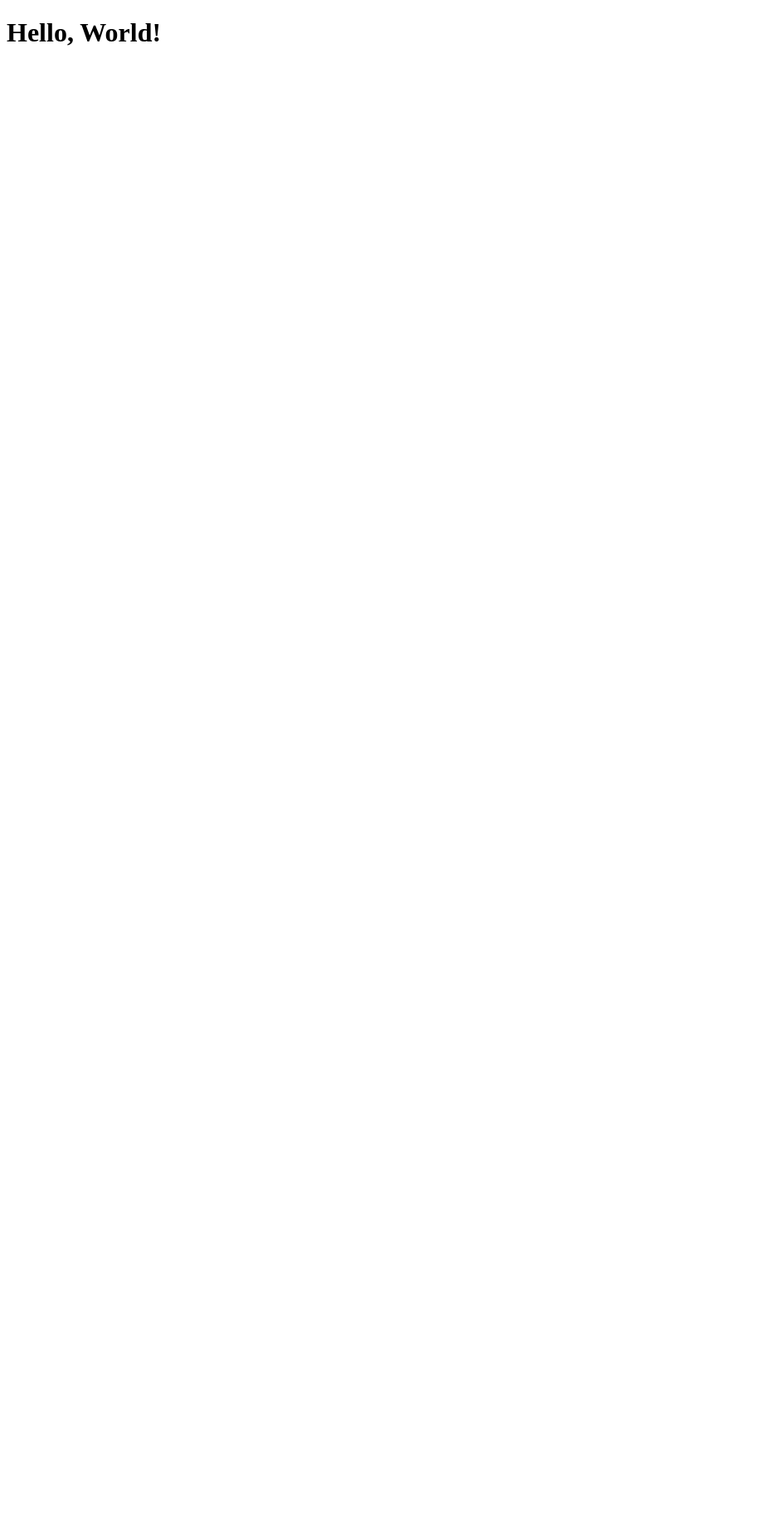
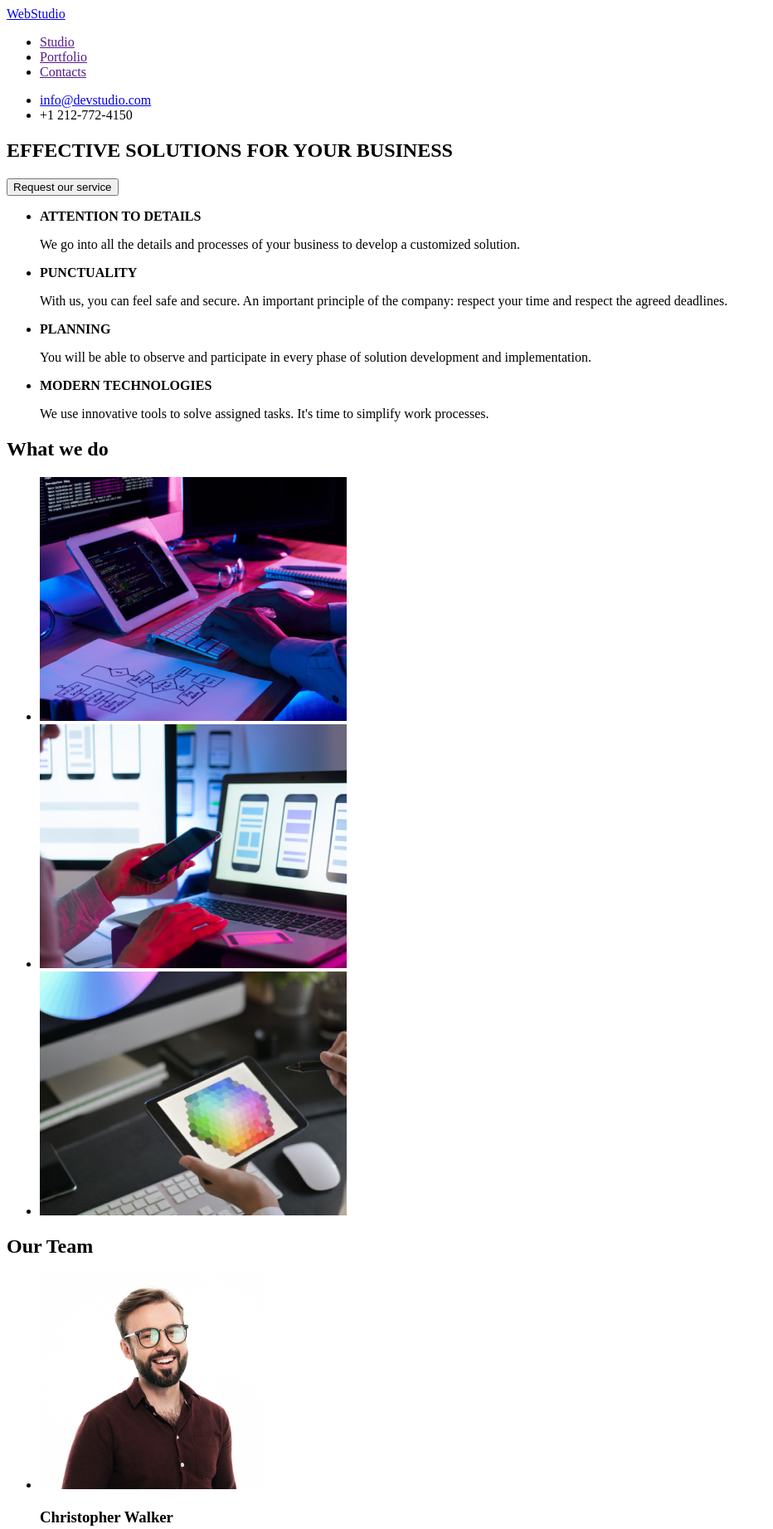
Before and after one commit to Joserodriguezbr/Joserodriguezbr-goit-markup-hw-01, a plain HTML site: page index.html in a window 1280 px wide. Shown: the top 1843 px of the page at 83% size, without its empty margins (0-932 px from the left). Before the commit the page ends 800 px from the top, so only its background shows below. Drawn offline with Linux system fonts and the light colour scheme.

Commit message:
Finished Homework
Finished the HTML part of the project

```diff
--- a/index.html
+++ b/index.html
@@ -4,9 +4,102 @@
     <meta charset="UTF-8">
     <meta http-equiv="X-UA-Compatible" content="IE=edge">
     <meta name="viewport" content="width=device-width, initial-scale=1.0">
-    <title>Document</title>
+    <title>WebStudio</title>
 </head>
 <body>
-    <h1>Hello, World!</h1>
+    <header>
+
+        <nav>
+
+            <a href="#">WebStudio</a>
+
+            <ul>
+                <li><a href="">Studio</a></li>
+                <li><a href="">Portfolio</a></li>
+                <li><a href="">Contacts</a></li>
+            </ul>
+
+        </nav>
+
+        <ul>
+            <li><a href="mailto:info@devstudio.com">info@devstudio.com</a></li>
+            <li><a href="tel:+12127724150"></a>+1 212-772-4150</li>
+        </ul>
+
+        <section>
+            <h1>EFFECTIVE SOLUTIONS FOR YOUR BUSINESS</h1>
+            <button type="button">Request our service</button>
+        </section>
+
+    </header>
+
+    <main>
+
+        <section>
+            <ul>
+                <li><strong>ATTENTION TO DETAILS</strong></li>
+                <p>We go into all the details and processes of your business to develop a customized solution.</p>
+
+                <li><strong>PUNCTUALITY</strong></li>
+                <p>With us, you can feel safe and secure. An important principle of the company: respect your time and respect the agreed
+                deadlines.</p>
+
+                <li><strong>PLANNING</strong></li>
+                <p>You will be able to observe and participate in every phase of solution development and implementation.</p>
+
+                <li><strong>MODERN TECHNOLOGIES</strong></li>
+                <p>We use innovative tools to solve assigned tasks. It's time to simplify work processes.</p>
+            </ul>
+        </section>
+
+        <section>
+            <h2>What we do</h2>
+
+            <ul>
+                <li><img src="images\what-we-do.jpg" alt="What we do" width=""></li>
+                <li><img src="images\mobile-design.jpg" alt="Mobile focused design" width=""></li>
+                <li><img src="images\web-design.jpg" alt="Our Web Design" width=""></li>
+            </ul>
+        </section>
+
+        <section>
+
+            <h2>Our Team</h2>
+
+            <ul>
+                <li><img src="images\Christopher-Walker.jpg" alt="Christopher Walker"></li>
+                <h3>Christopher Walker</h3>
+                <p>Product Designer</p>
+
+                <li><img src="images\Kylie-Evans.jpg" alt="Kylie Evans"></li>
+                <h3>Kylie Evans</h3>
+                <p>Frontend Developer</p>
+
+                <li><img src="images\Ryan-Harris.jpg" alt="Ryan Harris"></li>
+                <h3>Ryan Harris</h3>
+                <p>Marketing</p>
+
+                <li><img src="images\Tyler-Moore.jpg" alt="Tyler Moore"></li>
+                <h3>Tyler Moore</h3>
+                <p>UI Designer</p>
+            </ul>
+        </section>
+
+    </main>
+
+    <footer>
+        <a href="#">
+            <p>WebStudio</p>
+        </a>
+
+        <address>
+            <ul>
+                <li><a href="#">695 Park Ave, New York, NY 10065, United States</a></li>
+                <li><a href="mailto:info@devstudio.com">info@devstudio.com</a></li>
+                <li><a href="tel:+1 212-772-4150">+1 212-772-4150</a></li>
+            </ul>
+        </address>
+    </footer>
+
 </body>
 </html>
```
Also changed, not shown: images/Christopher-Walker.jpg (added), images/Kylie-Evans.jpg (added), images/Ryan-Harris.jpg (added), images/Tyler-Moore.jpg (added), images/mobile-design.jpg (added), images/web-design.jpg (added), images/what-we-do.jpg (added).
